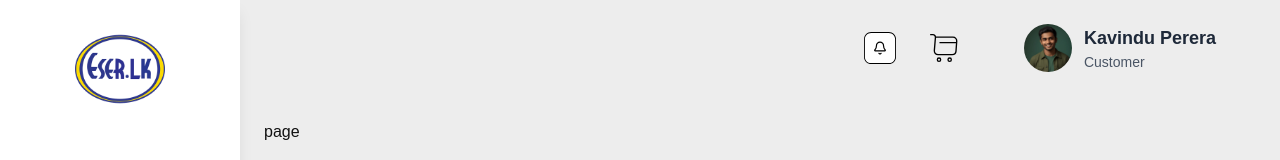
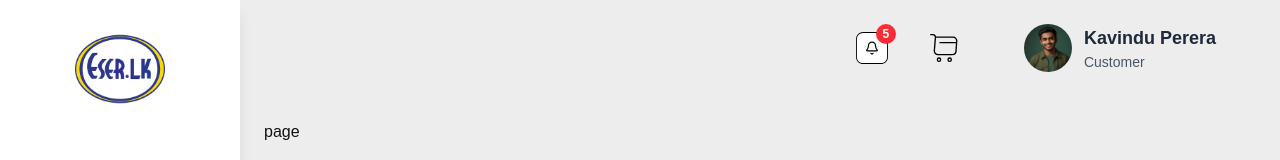
Before and after one commit to IshanHansaka/eser-marketing-erp, a Next.js app: page /Customer/profile in a window 1280 px wide. Shown: the top 160 px of the page. Built offline with nearby package versions, Linux system fonts and the light colour scheme.

Commit message:
feat: add notification modal to employee and customer pages

```diff
--- a/src/components/UI/CustomerHeader.tsx
+++ b/src/components/UI/CustomerHeader.tsx
@@ -1,13 +1,72 @@
+'use client';
+
 import Image from 'next/image';
+import { useState } from 'react';
+import NotificationModal from '../layouts/NotificationMadal';
 
 export default function CustomerHeader() {
+  const [isModalOpen, setIsModalOpen] = useState(false);
+  const [notifications, setNotifications] = useState([
+    {
+      id: 1,
+      title:
+        'New request (RQ-008) submitted by Dinuka Rathnayake for Leg Press Machine.',
+      date: 'Sep 28 2025',
+    },
+    {
+      id: 2,
+      title: 'Repair work for Rowing Machine (RQ-004) has started.',
+      date: 'Sep 25 2025',
+    },
+    {
+      id: 3,
+      title: 'Employee Ishara Fernando requested 2 days of casual leave.',
+      date: 'Sep 15 2025',
+    },
+    {
+      id: 4,
+      title:
+        'Order #ORD-006 has been successfully delivered to Tharindu Silva.',
+      date: 'Sep 12 2025',
+    },
+    {
+      id: 5,
+      title:
+        'Delivery for Order #ORD-007 has been delayed due to weather conditions.',
+      date: 'Sep 5 2025',
+    },
+  ]);
+
+  const handleDismissNotification = (id: number) => {
+    setNotifications(
+      notifications.filter((notification) => notification.id !== id)
+    );
+  };
+
   return (
     <div className="w-screen flex justify-end gap-8 py-6 pr-16">
-      <Image
-        src="/icons/notification-button.svg"
-        width={32}
-        height={32}
-        alt="notification button"
+      <button
+        onClick={() => setIsModalOpen(true)}
+        className="relative p-2 cursor-pointer"
+        aria-label="Open notifications"
+      >
+        <Image
+          src="/icons/notification-button.svg"
+          width={32}
+          height={32}
+          alt="notification button"
+        />
+        {notifications.length > 0 && (
+          <span className="absolute top-0 right-0 w-5 h-5 bg-red-500 text-white text-xs rounded-full flex items-center justify-center font-semibold">
+            {notifications.length}
+          </span>
+        )}
+      </button>
+      <NotificationModal
+        isOpen={isModalOpen}
+        onClose={() => setIsModalOpen(false)}
+        notifications={notifications}
+        onDismissNotification={handleDismissNotification}
       />
       <Image
         src="/icons/shopping-cart.svg"
--- a/src/components/UI/EmployeeHeader.tsx
+++ b/src/components/UI/EmployeeHeader.tsx
@@ -1,13 +1,72 @@
+'use client';
+
 import Image from 'next/image';
+import { useState } from 'react';
+import NotificationModal from '../layouts/NotificationMadal';
 
 export default function EmployeeHeader() {
+  const [isModalOpen, setIsModalOpen] = useState(false);
+  const [notifications, setNotifications] = useState([
+    {
+      id: 1,
+      title:
+        'New request (RQ-008) submitted by Dinuka Rathnayake for Leg Press Machine.',
+      date: 'Sep 28 2025',
+    },
+    {
+      id: 2,
+      title: 'Repair work for Rowing Machine (RQ-004) has started.',
+      date: 'Sep 25 2025',
+    },
+    {
+      id: 3,
+      title: 'Employee Ishara Fernando requested 2 days of casual leave.',
+      date: 'Sep 15 2025',
+    },
+    {
+      id: 4,
+      title:
+        'Order #ORD-006 has been successfully delivered to Tharindu Silva.',
+      date: 'Sep 12 2025',
+    },
+    {
+      id: 5,
+      title:
+        'Delivery for Order #ORD-007 has been delayed due to weather conditions.',
+      date: 'Sep 5 2025',
+    },
+  ]);
+
+  const handleDismissNotification = (id: number) => {
+    setNotifications(
+      notifications.filter((notification) => notification.id !== id)
+    );
+  };
+
   return (
     <div className="w-screen flex justify-end gap-10 py-6 pr-16">
-      <Image
-        src="/icons/notification-button.svg"
-        width={32}
-        height={32}
-        alt="notification button"
+      <button
+        onClick={() => setIsModalOpen(true)}
+        className="relative p-2 cursor-pointer"
+        aria-label="Open notifications"
+      >
+        <Image
+          src="/icons/notification-button.svg"
+          width={32}
+          height={32}
+          alt="notification button"
+        />
+        {notifications.length > 0 && (
+          <span className="absolute top-0 right-0 w-5 h-5 bg-red-500 text-white text-xs rounded-full flex items-center justify-center font-semibold">
+            {notifications.length}
+          </span>
+        )}
+      </button>
+      <NotificationModal
+        isOpen={isModalOpen}
+        onClose={() => setIsModalOpen(false)}
+        notifications={notifications}
+        onDismissNotification={handleDismissNotification}
       />
       <div className="flex gap-3 items-center">
         <Image
```
